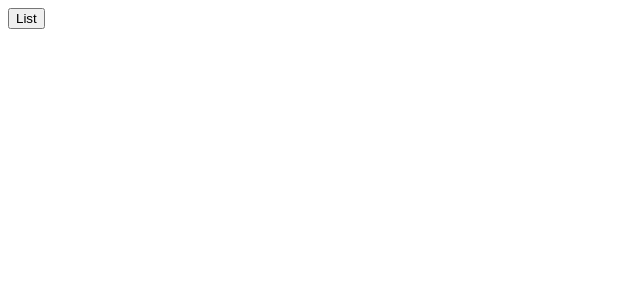
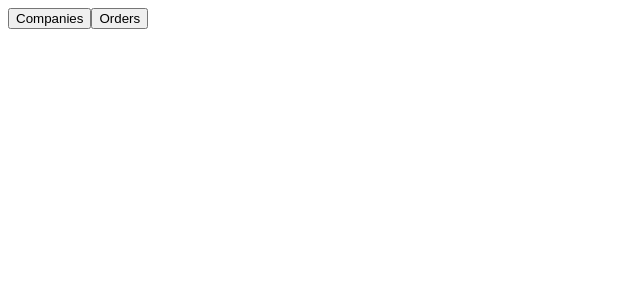
Before and after one commit to multiton/TEK.Core, an Angular app in the folder FrontEnd/angular/: page / in a window 1280 px wide. Shown: the top 300 px of the page, without its empty margins (0-640 px from the left). Built offline with nearby package versions, Linux system fonts and the light colour scheme.

Commit message:
Code cleanup

```diff
--- a/FrontEnd/angular/src/app/app.component.html
+++ b/FrontEnd/angular/src/app/app.component.html
@@ -1,6 +1,7 @@
 <div>
 
-  <button routerLink="/company-list" routerLinkActive="active">List</button>
+  <button routerLink="/company-list" routerLinkActive="active">Companies</button>
+  <button>Orders</button>
 
   <router-outlet></router-outlet>
 
```
